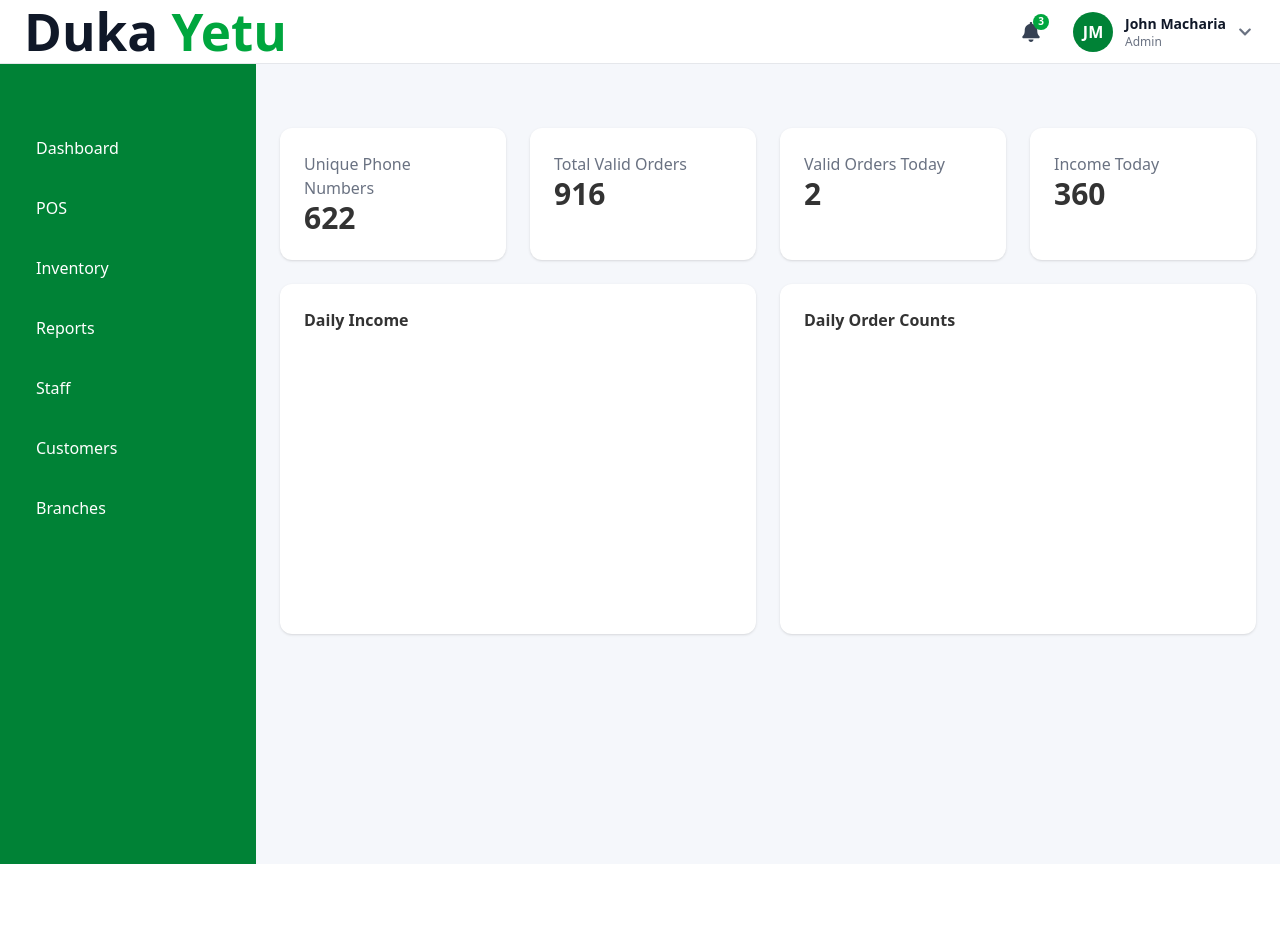
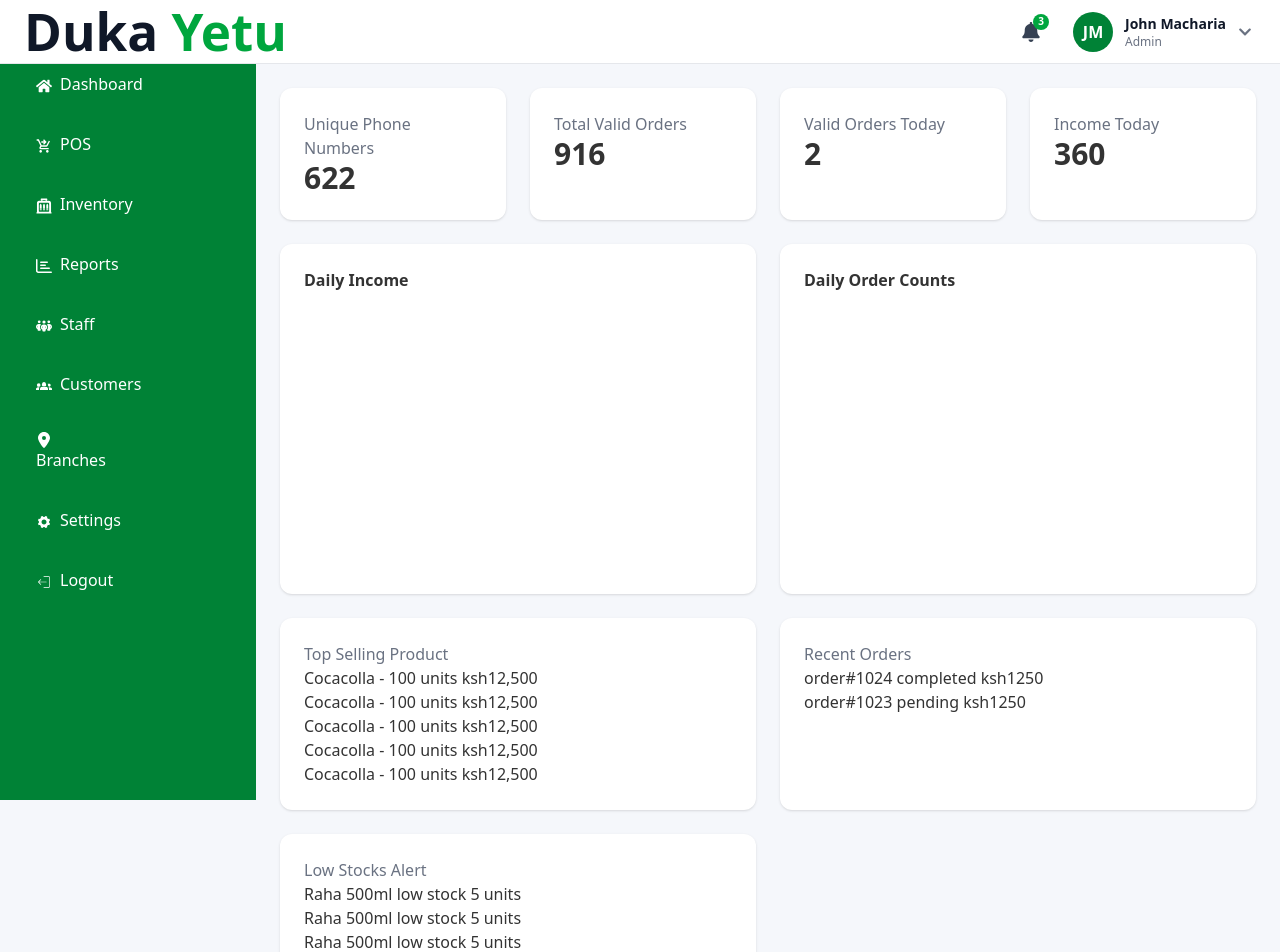
Before and after one commit to John-M23/Duka-Yetu, a React (Vite) app: page /dashboard in a window 1280 px wide. Shown: the top 952 px of the page. Before the commit the page ends 864 px from the top, so only its background shows below. Built offline with nearby package versions, Linux system fonts and the light colour scheme.

Commit message:
Added icons

```diff
--- a/src/Layouts/DashboardLayout.jsx
+++ b/src/Layouts/DashboardLayout.jsx
@@ -3,34 +3,29 @@ import Sidebar from "../components/Sidebar";
 import DashboardHeader from "../components/DashboardHeader";
 
 export default function DashboardLayout({ children }) {
-
   const [sidebarOpen, setSidebarOpen] = useState(false);
 
   return (
-    <div className="flex min-h-screen bg-[#f5f7fb] pt-16">
+    <div className="flex min-h-screen bg-[#f5f7fb]">
 
-      {/* SIDEBAR */}
+      {/* SIDEBAR: Pinned to the left side */}
       <Sidebar
         sidebarOpen={sidebarOpen}
         setSidebarOpen={setSidebarOpen}
       />
 
-      {/* MAIN AREA */}
-      <div className="flex-1 flex flex-col">
+      {/* MAIN CONTAINER: Takes up the remaining horizontal space */}
+      <div className="flex-1 flex flex-col min-w-0">
 
-        {/* HEADER */}
-        <DashboardHeader
-          setSidebarOpen={setSidebarOpen}
-        />
+        {/* HEADER: Ensure DashboardHeader has 'fixed' or 'sticky' and 'top-0' inside its own component */}
+        <DashboardHeader setSidebarOpen={setSidebarOpen} />
 
-        {/* PAGE CONTENT */}
-
-        <main className="p-6 pt-16 flex-1">
+        {/* PAGE CONTENT: Margined top to push content down past the header */}
+        <main className="p-6 mt-16 flex-1">
           {children}
         </main>
 
       </div>
-
     </div>
   );
 }
--- a/src/components/Sidebar.jsx
+++ b/src/components/Sidebar.jsx
@@ -1,4 +1,14 @@
 import { Link } from "react-router-dom";
+import { CiLogout} from "react-icons/ci";
+import { IoIosSettings } from "react-icons/io";
+import { FaLocationDot } from "react-icons/fa6";
+import { MdGroups2 } from "react-icons/md";
+import { FaPeopleGroup } from "react-icons/fa6";
+import { FaRegChartBar } from "react-icons/fa6";
+import { GiAmmoBox } from "react-icons/gi";
+import { FaHome } from "react-icons/fa";
+import { MdOutlineShoppingCartCheckout } from "react-icons/md";
+
 
 export default function Sidebar({ sidebarOpen, setSidebarOpen }) {
   return (
@@ -14,13 +24,13 @@ export default function Sidebar({ sidebarOpen, setSidebarOpen }) {
       {/* SIDEBAR */}
       <aside
         className={`
-          fixed top-0 left-0 z-50
+            fixed top-0 left-0 z-50
           h-screen w-64 bg-green-700 text-white p-5
           transform transition-transform duration-300
 
           ${sidebarOpen ? "translate-x-0" : "-translate-x-full"}
 
-          md:translate-x-0 md:static
+          md:translate-x-0 md:static md:flex-shrink-0
         `}
       >
 
@@ -37,6 +47,8 @@ export default function Sidebar({ sidebarOpen, setSidebarOpen }) {
             to="/dashboard"
             className="hover:bg-green-600 px-4 py-3 rounded-xl transition"
           >
+            <FaHome  className="inline mr-2"/>
+
             Dashboard
           </Link>
 
@@ -44,6 +56,7 @@ export default function Sidebar({ sidebarOpen, setSidebarOpen }) {
             to="/pos"
             className="hover:bg-green-600 px-4 py-3 rounded-xl transition"
           >
+            <MdOutlineShoppingCartCheckout className="inline mr-2" />
             POS
           </Link>
 
@@ -51,6 +64,7 @@ export default function Sidebar({ sidebarOpen, setSidebarOpen }) {
             to="/inventory"
             className="hover:bg-green-600 px-4 py-3 rounded-xl transition"
           >
+            <GiAmmoBox  className="inline mr-2"/>
             Inventory
           </Link>
 
@@ -58,6 +72,7 @@ export default function Sidebar({ sidebarOpen, setSidebarOpen }) {
             to="/reports"
             className="hover:bg-green-600 px-4 py-3 rounded-xl transition"
           >
+            <FaRegChartBar  className="inline mr-2"/>
             Reports
           </Link>
 
@@ -65,6 +80,7 @@ export default function Sidebar({ sidebarOpen, setSidebarOpen }) {
             to="/staff"
             className="hover:bg-green-600 px-4 py-3 rounded-xl transition"
           >
+            <FaPeopleGroup  className="inline mr-2"/>
             Staff
           </Link>
 
@@ -72,6 +88,7 @@ export default function Sidebar({ sidebarOpen, setSidebarOpen }) {
             to="/customer"
             className="hover:bg-green-600 px-4 py-3 rounded-xl transition"
           >
+            <MdGroups2  className="inline mr-2"/>
             Customers
           </Link>
 
@@ -79,7 +96,22 @@ export default function Sidebar({ sidebarOpen, setSidebarOpen }) {
             to="/branch"
             className="hover:bg-green-600 px-4 py-3 rounded-xl transition"
           >
+            <FaLocationDot classname="inline mr-2" />
             Branches
+          </Link>
+          <Link
+            to="/settings"
+            className="hover:bg-green-600 px-4 py-3 rounded-xl transition"
+          >
+            <IoIosSettings className="inline mr-2" />
+            Settings
+          </Link>
+          <Link
+            to="/logout"
+            className="hover:bg-green-600 px-4 py-3 rounded-xl transition mt-auto"
+          >
+            <CiLogout className="inline mr-2" />
+            Logout
           </Link>
 
         </nav>
--- a/src/pages/Dashboard.jsx
+++ b/src/pages/Dashboard.jsx
@@ -43,6 +43,47 @@ export default function Dashboard() {
           {/* Chart goes here */}
         </div>
 
+         <div className="bg-white p-6 rounded-xl shadow">
+          <p className="text-gray-500">Top Selling Product</p>
+          <h6 className="">
+        <ol>
+          <li>Cocacolla - 100 units   ksh12,500</li>
+          <li>Cocacolla - 100 units   ksh12,500</li>
+        <li>Cocacolla - 100 units   ksh12,500</li>
+        <li>Cocacolla - 100 units   ksh12,500</li>
+        <li>Cocacolla - 100 units   ksh12,500</li>
+        </ol>
+
+
+          </h6>
+        </div>
+
+         <div className="bg-white p-6 rounded-xl shadow">
+          <p className="text-gray-500">Recent Orders</p>
+          <h2 className="">
+            <ol>
+              <li>
+            order#1024   <span bg green-200>completed</span> ksh1250 </li>
+            <li>order#1023  <span bg yellow-200>pending</span> ksh1250 </li>
+
+          </ol>
+          </h2>
+        </div>
+
+         <div className="bg-white p-6 rounded-xl shadow">
+          <p className="text-gray-500">Low Stocks Alert </p>
+          <h2 className="">
+
+            <ol>
+              <li>
+            Raha 500ml   <span bg yellow-200>low stock</span> 5 units </li>
+            <li>Raha 500ml   <span bg yellow-200>low stock</span> 5 units </li>
+            <li>Raha 500ml   <span bg yellow-200>low stock</span> 5 units </li>
+            </ol>
+
+          </h2>
+        </div>
+
       </div>
     </DashboardLayout>
   );
```
